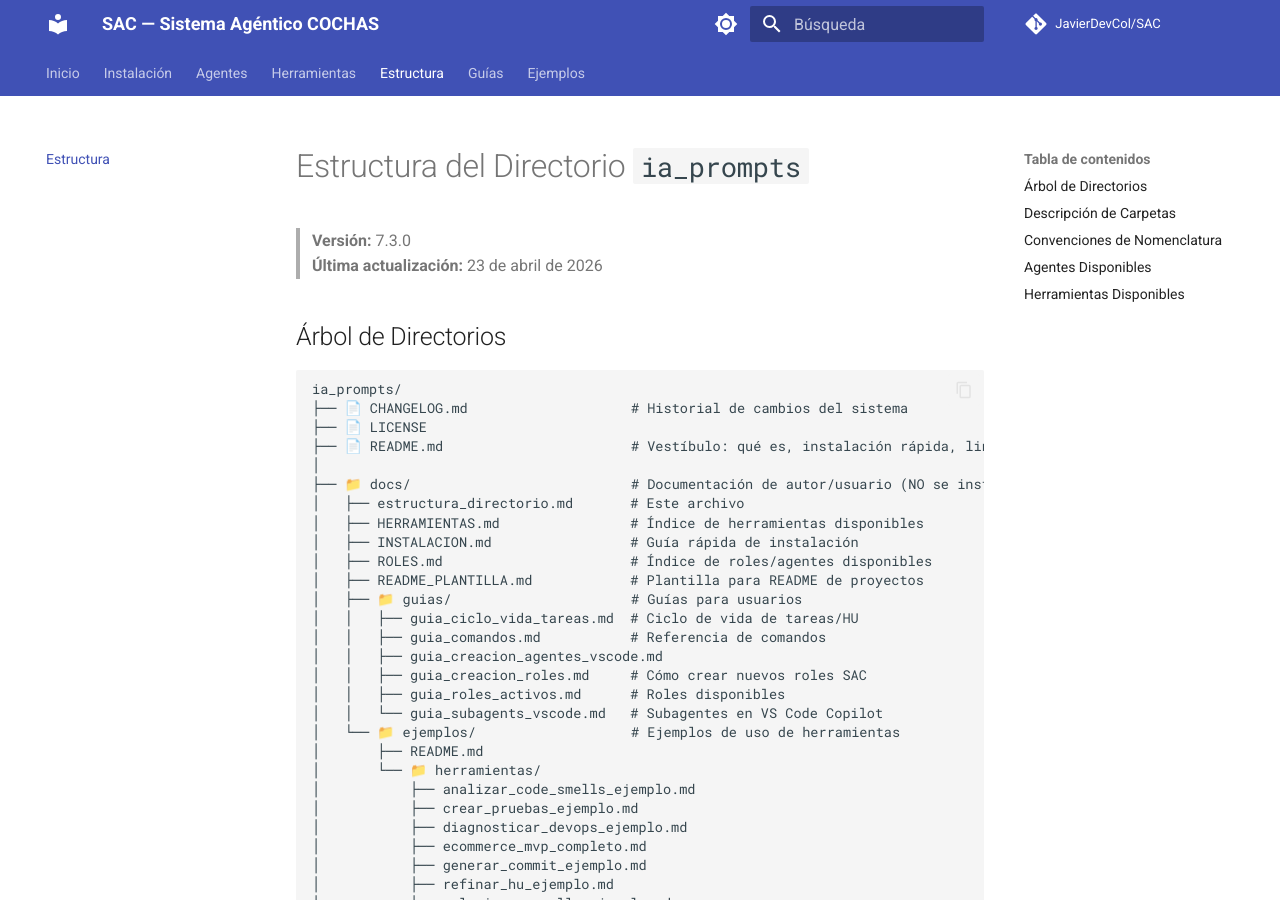
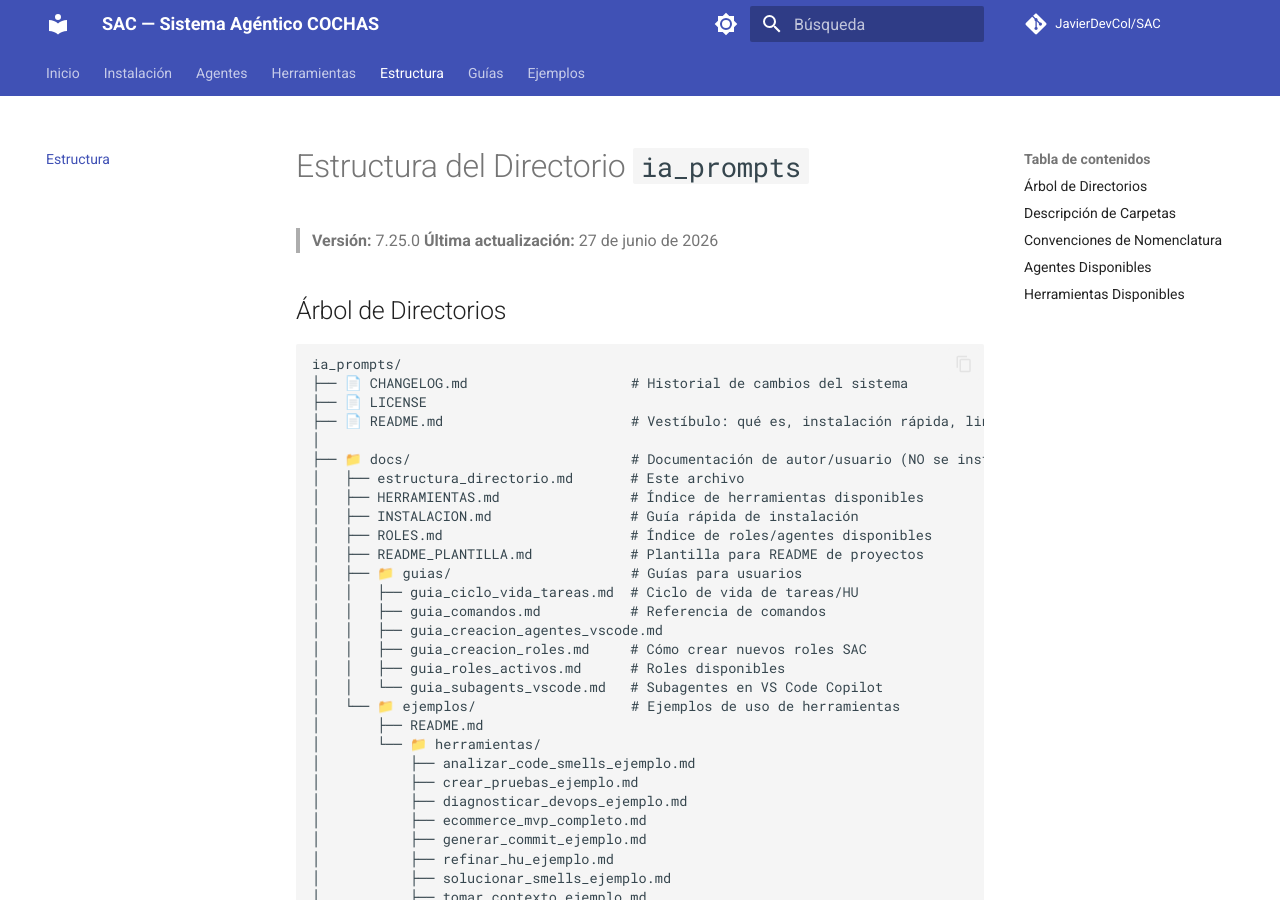
Before and after one commit to JavierDevCol/SAC, an MkDocs documentation site: the page built from docs/estructura_directorio.md, in a window 1280 px wide and 900 px high. Built offline with MkDocs 1.6.1 and Material for MkDocs 9.7.7, drawn with Linux system fonts in a browser that asks for light colours; comment, search, counter and statistics services are not loaded.

Commit message:
docs: actualizar estructura_directorio.md a versión 7.25.0
- Actualizar versión y fecha
- Preparar para nueva estructura de carpetas HU

```diff
--- a/docs/estructura_directorio.md
+++ b/docs/estructura_directorio.md
@@ -1,7 +1,7 @@
 # Estructura del Directorio `ia_prompts`
 
-> **Versión:** 7.3.0
-> **Última actualización:** 23 de abril de 2026
+> **Versión:** 7.25.0
+> **Última actualización:** 27 de junio de 2026
 
 ## Árbol de Directorios
 
```
